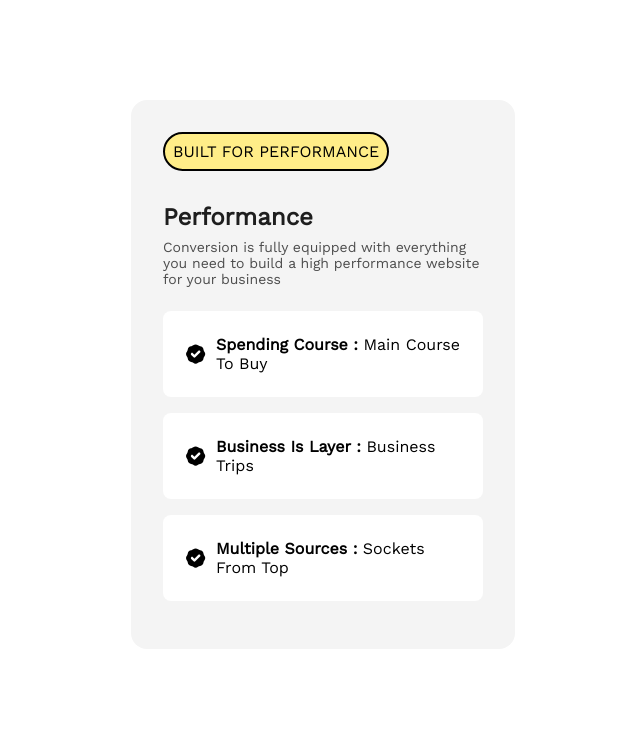
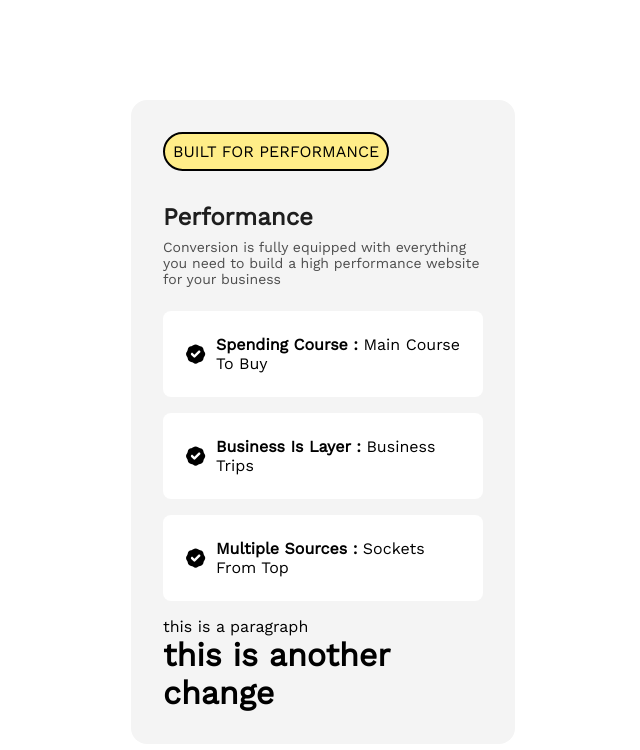
Before and after one commit to mopearl/project-folder-for-html, a plain HTML site: page index.html in a window 1280 px wide. Shown: the whole page, without its empty margins (317-957 px from the left). Drawn offline with nearby package versions, Linux system fonts and the light colour scheme.

Commit message:
second version

```diff
--- a/index.html
+++ b/index.html
@@ -37,5 +37,8 @@
         <p><strong>Multiple Sources :</strong>  Sockets From Top</p>
      </div>
 
+     <p>this is a paragraph</p>
+     <h1>this is another change</h1>
+
 </body>
 </html>
```
